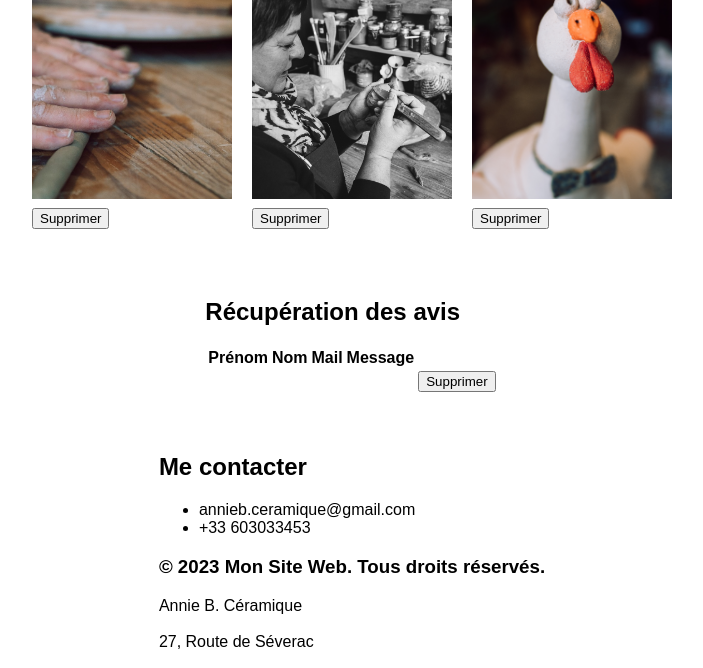
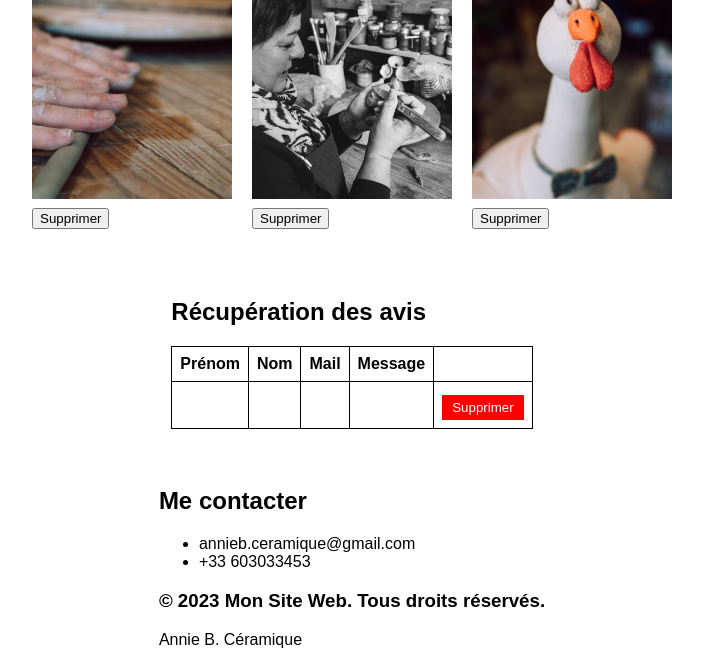
Before and after one commit to clemse32/Site_C-ramique, a PHP site: page /Vu/Administrateur.php in a window 1280 px wide. Shown: the part 321-989 px from the top of the page, without its empty margins (288-991 px from the left). Run offline with PHP 8.4, Linux system fonts and the light colour scheme; tables that the repository leaves empty or names only in its code hold one stand-in row (values such as "Sample post"); data that the repository does not hold is empty.

Commit message:
CSS admin V3

```diff
--- a/Style/styleAdministrateur.css
+++ b/Style/styleAdministrateur.css
@@ -46,3 +46,27 @@
     display: block;
     margin-top: 5px;
 }
+
+table {
+    width: 100%;
+    border-collapse: collapse;
+}
+
+table, th, td {
+    border: 1px solid black;
+}
+
+th, td {
+    padding: 8px;
+    text-align: left;
+}
+
+.delete-button {
+    display: block;
+    margin-top: 5px;
+    background-color: #ff0000;
+    color: white;
+    border: none;
+    padding: 5px 10px;
+    cursor: pointer;
+}
```
